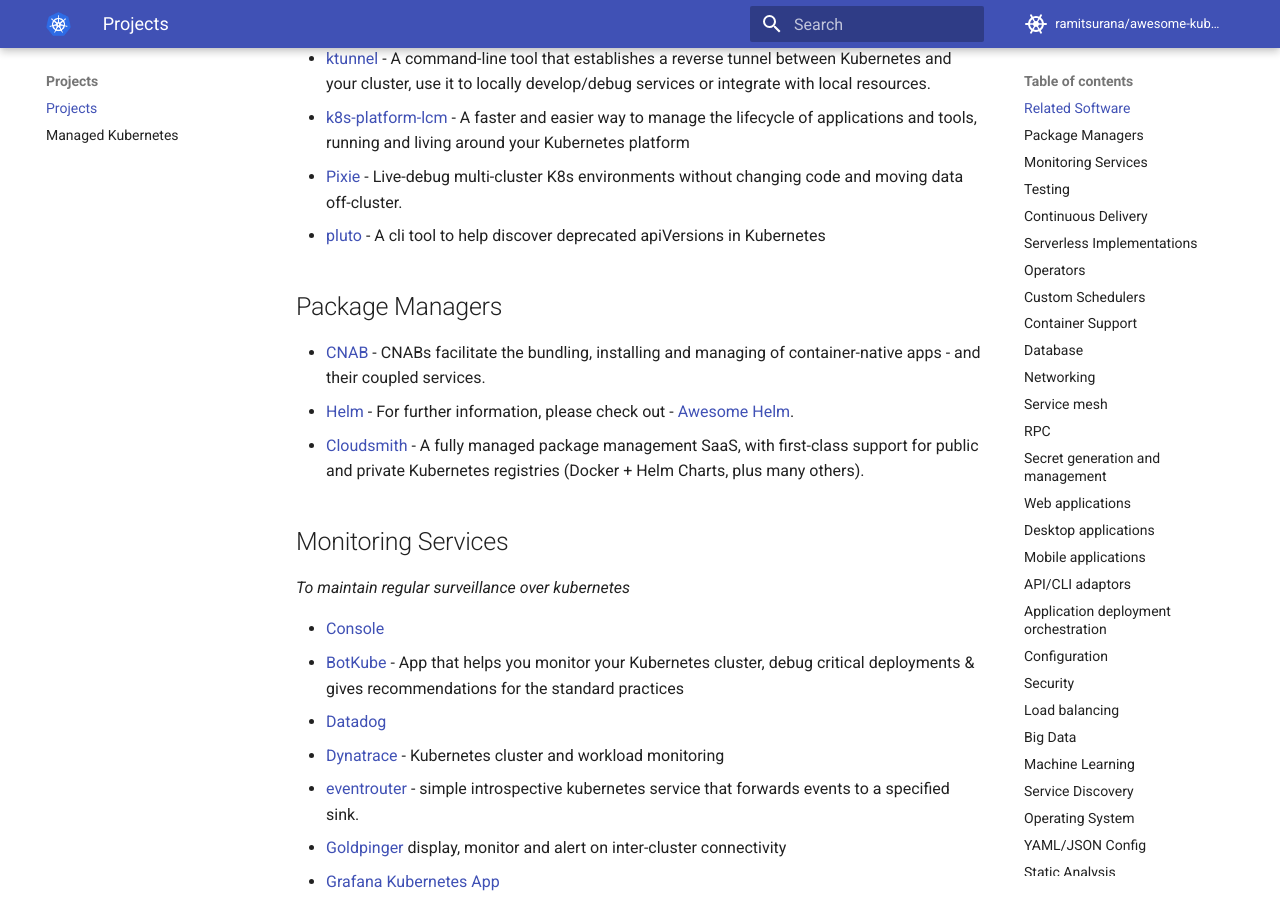
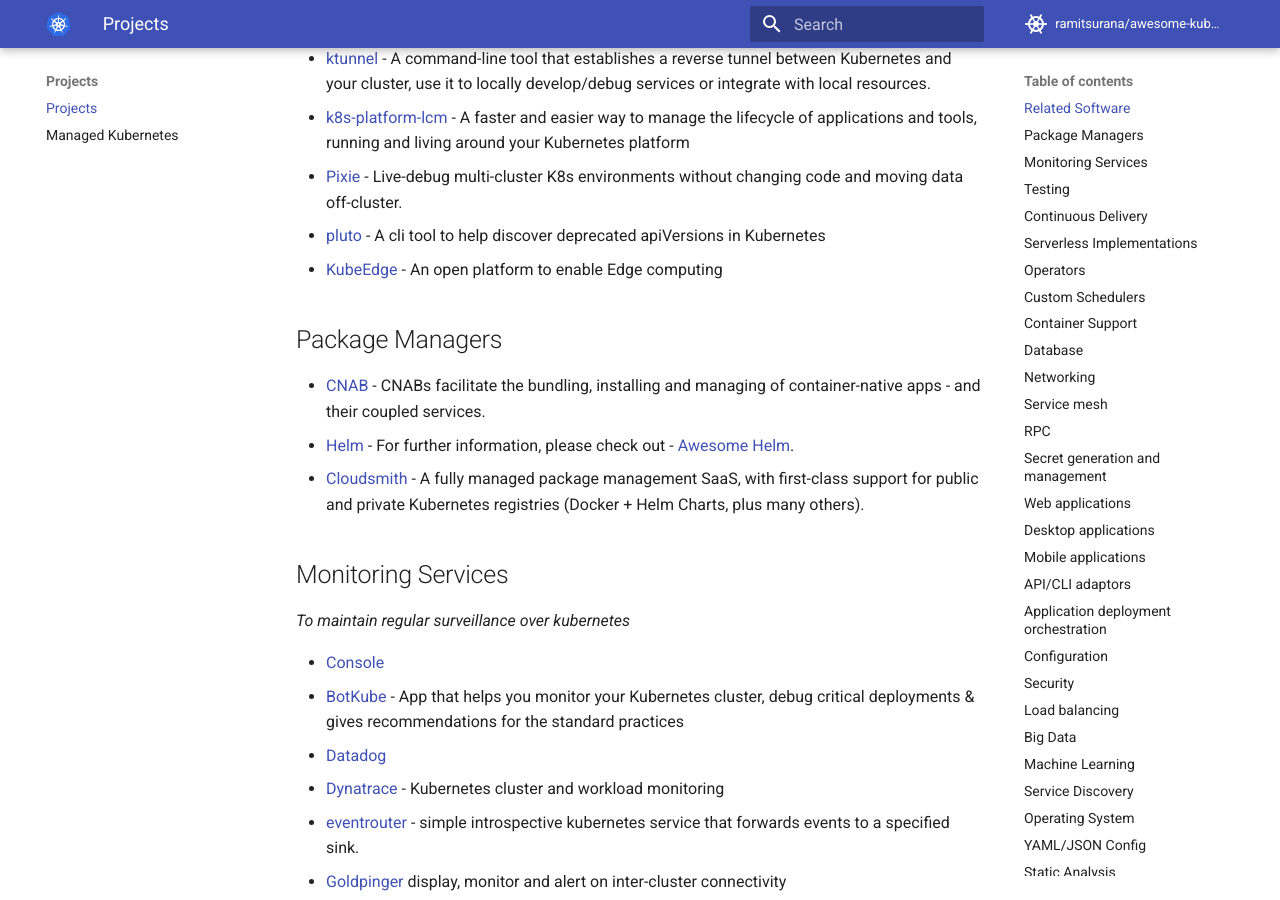
Before and after one commit to topstar920707/awesome-kubernetes, an MkDocs documentation site: the page built from docs/projects/projects.md, in a window 1280 px wide and 900 px high, scrolled down 1300 px. Built offline with MkDocs 1.6.1 and Material for MkDocs 9.7.7, drawn with Linux system fonts in a browser that asks for light colours; comment, search, counter and statistics services are not loaded.

Commit message:
add kubeedge project in related software (#640)

```diff
--- a/docs/projects/projects.md
+++ b/docs/projects/projects.md
@@ -36,6 +36,7 @@ Projects
 * [k8s-platform-lcm](https://github.com/arminc/k8s-platform-lcm) - A faster and easier way to manage the lifecycle of applications and tools, running and living around your Kubernetes platform
 * [Pixie](https://github.com/pixie-labs/pixie) - Live-debug multi-cluster K8s environments without changing code and moving data off-cluster.
 * [pluto](https://github.com/FairwindsOps/pluto) - A cli tool to help discover deprecated apiVersions in Kubernetes
+* [KubeEdge](https://kubeedge.io) - An open platform to enable Edge computing
 
 ## Package Managers
 
```
